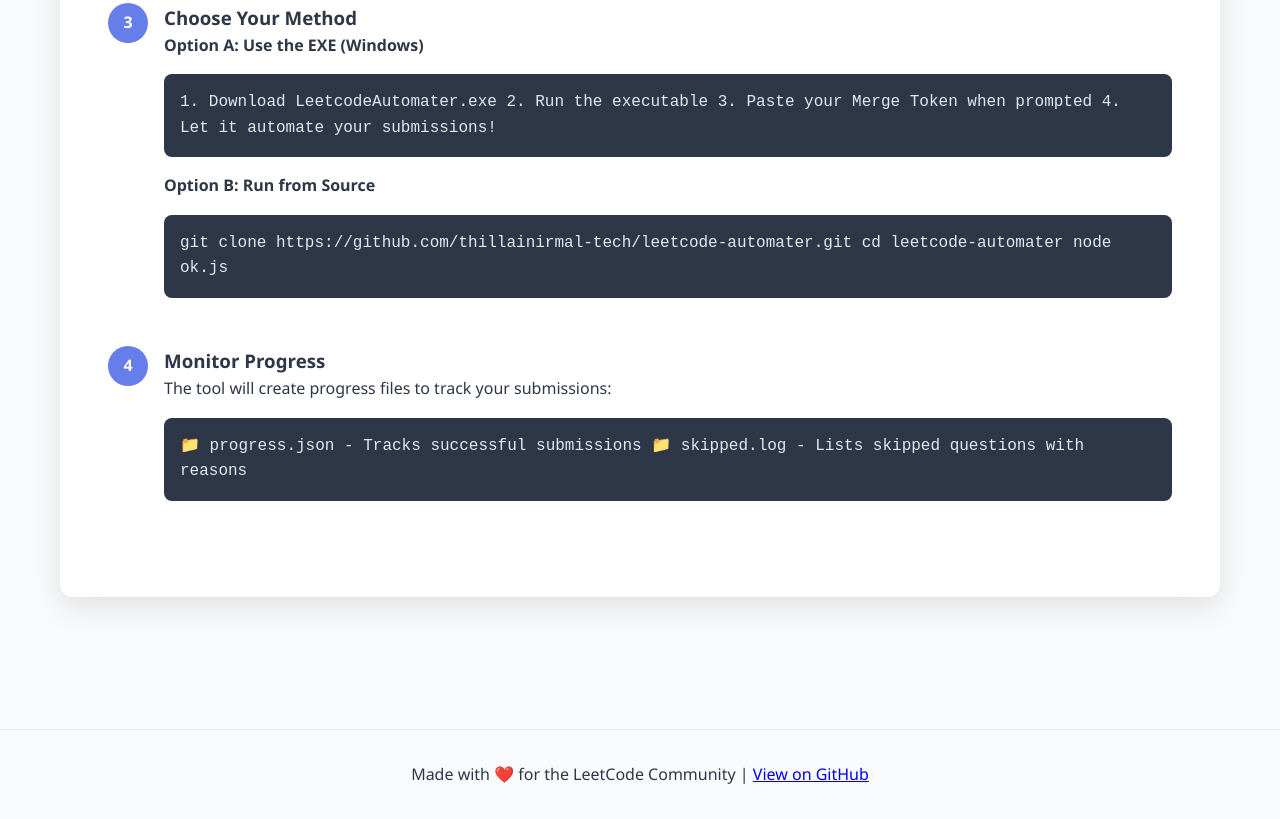
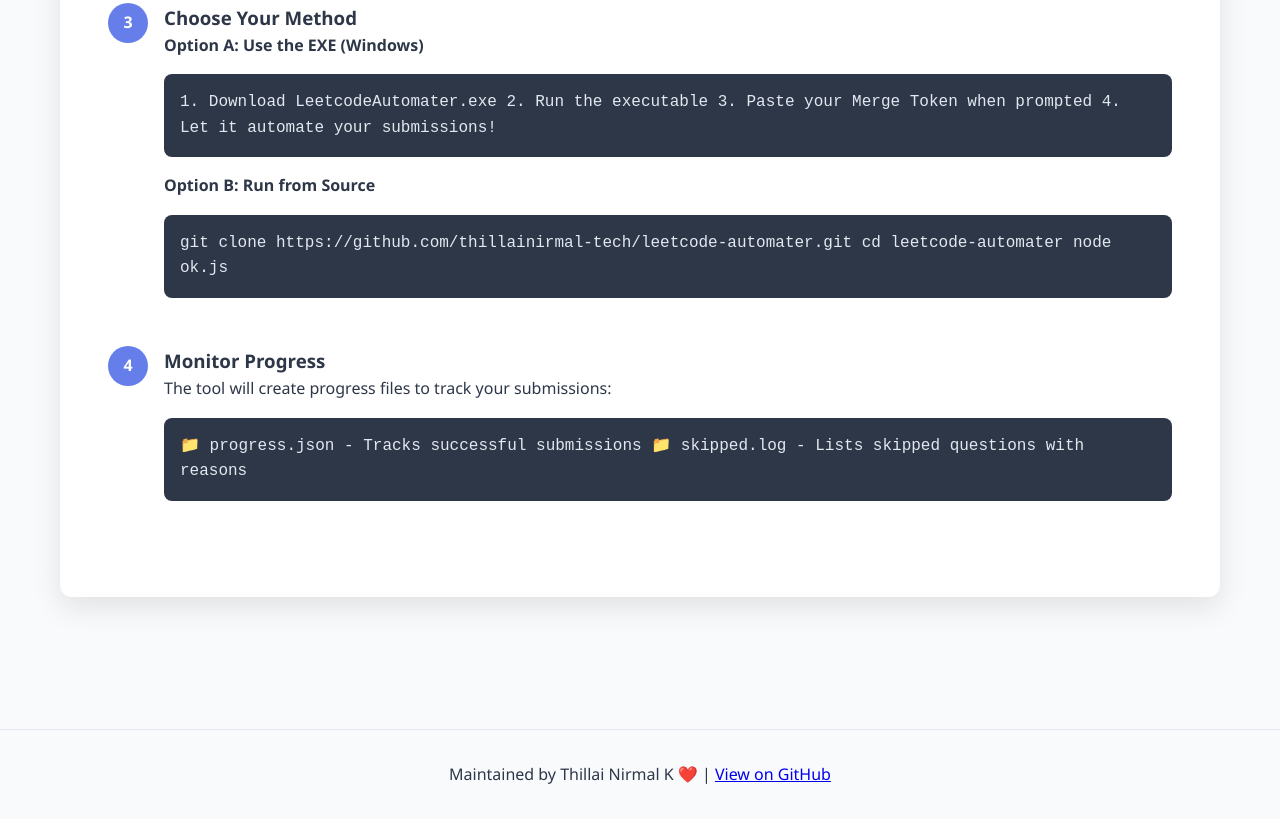
Before and after one commit to thillainirmal-tech/leetcode-automater, a browser extension: page website/index.html in a window 1280 px wide. Shown: the part 1767-2586 px from the top of the page. Drawn offline with Linux system fonts and the light colour scheme.

Commit message:
Add maintainer ownership metadata

```diff
--- a/website/index.html
+++ b/website/index.html
@@ -299,7 +299,7 @@ node ok.js</div>
     </div>
 
     <footer>
-        <p>Made with ❤️ for the LeetCode Community | <a href="https://github.com/thillainirmal-tech/leetcode-automater" target="_blank">View on GitHub</a></p>
+        <p>Maintained by Thillai Nirmal K ❤️ | <a href="https://github.com/thillainirmal-tech/leetcode-automater" target="_blank">View on GitHub</a></p>
     </footer>
 
     <script>
```
Also changed, not shown: package.json (+10 -0 lines), LeetCode-Token-Viewer/manifest.json, README.md, 1 other file.
